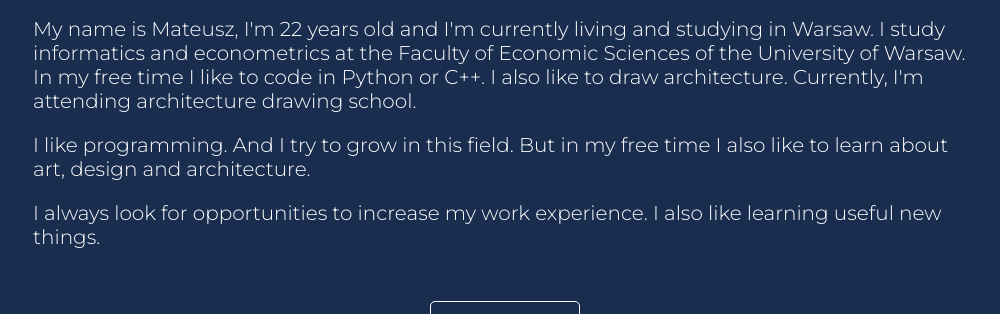
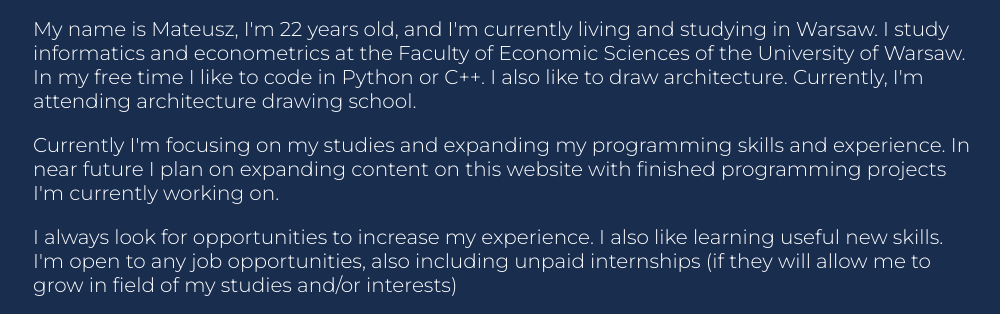
Before and after one commit to mmtomczak/mmtomczak.github.io, a plain HTML site: page index-about.html in a window 1280 px wide. Shown: the part 264-578 px from the top of the page, without its empty margins (135-1135 px from the left). Drawn offline with Linux system fonts and the light colour scheme.

Commit message:
cv files

```diff
--- a/index-about.html
+++ b/index-about.html
@@ -11,14 +11,16 @@
         <p><span class="logo">About me</span></p>
     </div>
     <div class="about">
-        <p class=main_text>My name is Mateusz, I'm 22 years old and I'm currently living and studying in Warsaw.
+        <p class=main_text>My name is Mateusz, I'm 22 years old, and I'm currently living and studying in Warsaw.
             I study informatics and econometrics at the Faculty of Economic Sciences of the University of Warsaw.
             In my free time I like to code in Python or C++. I also like to draw architecture.
             Currently, I'm attending architecture drawing school.</p>
-        <p class="main_text">I like programming. And I try to grow in this field. But in my free time I also like to
-            learn about art, design and architecture.</p>
-        <p class="main_text">I always look for opportunities to increase my work experience. I also like learning useful
-            new things.</p>
+        <p class="main_text">Currently I'm focusing on my studies and expanding my programming skills and experience. In
+            near future I plan on expanding content on this website with finished programming projects I'm currently
+            working on.</p>
+        <p class="main_text">I always look for opportunities to increase my experience. I also like learning useful
+            new skills. I'm open to any job opportunities, also including unpaid internships (if they will allow me to
+            grow in field of my studies and/or interests)</p>
     </div>
     <div class="nav_tab">
         <ul class="buttons_tab">
```
Also changed, not shown: index-skls-exp.html (+1 -2 lines).
